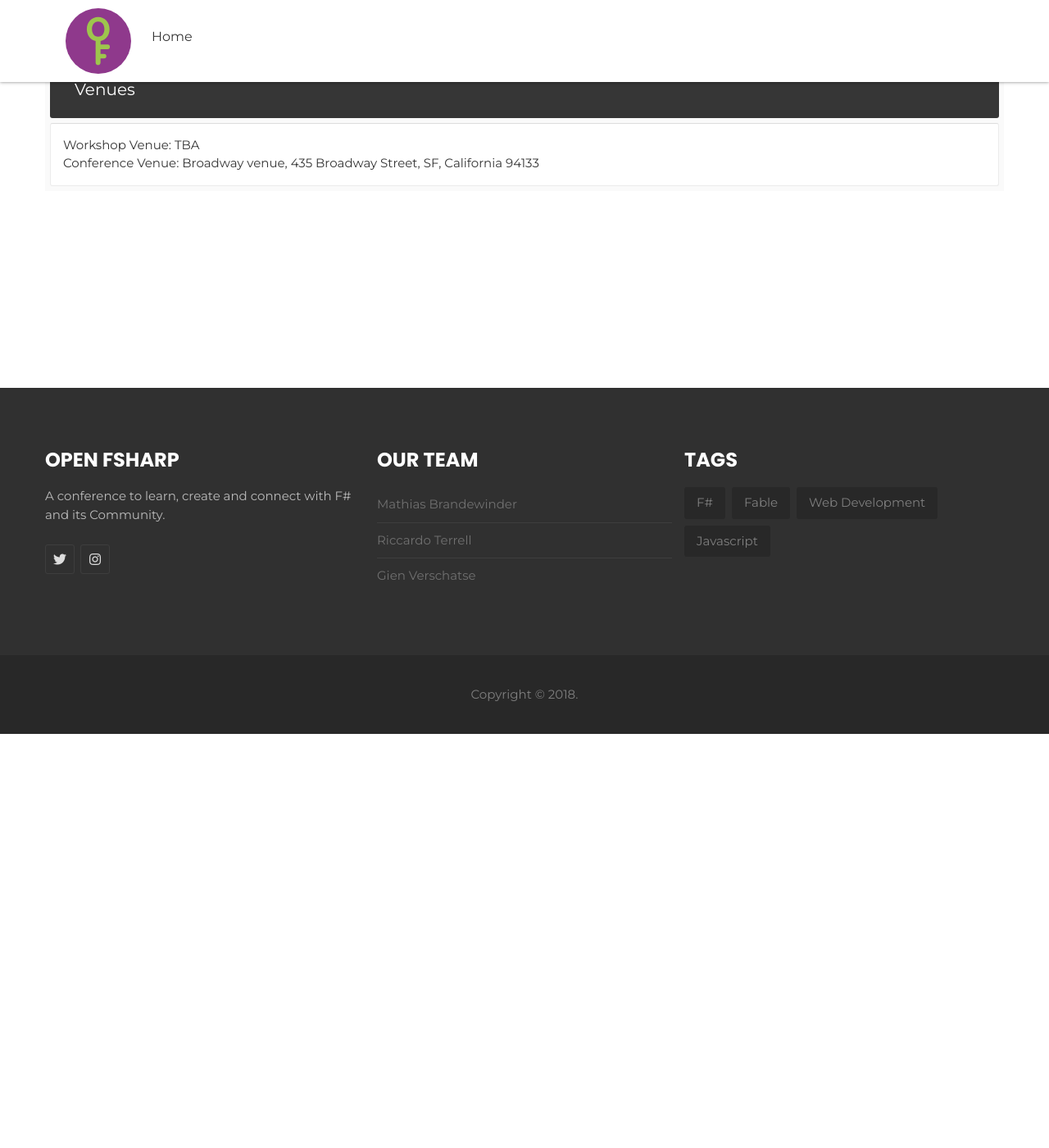
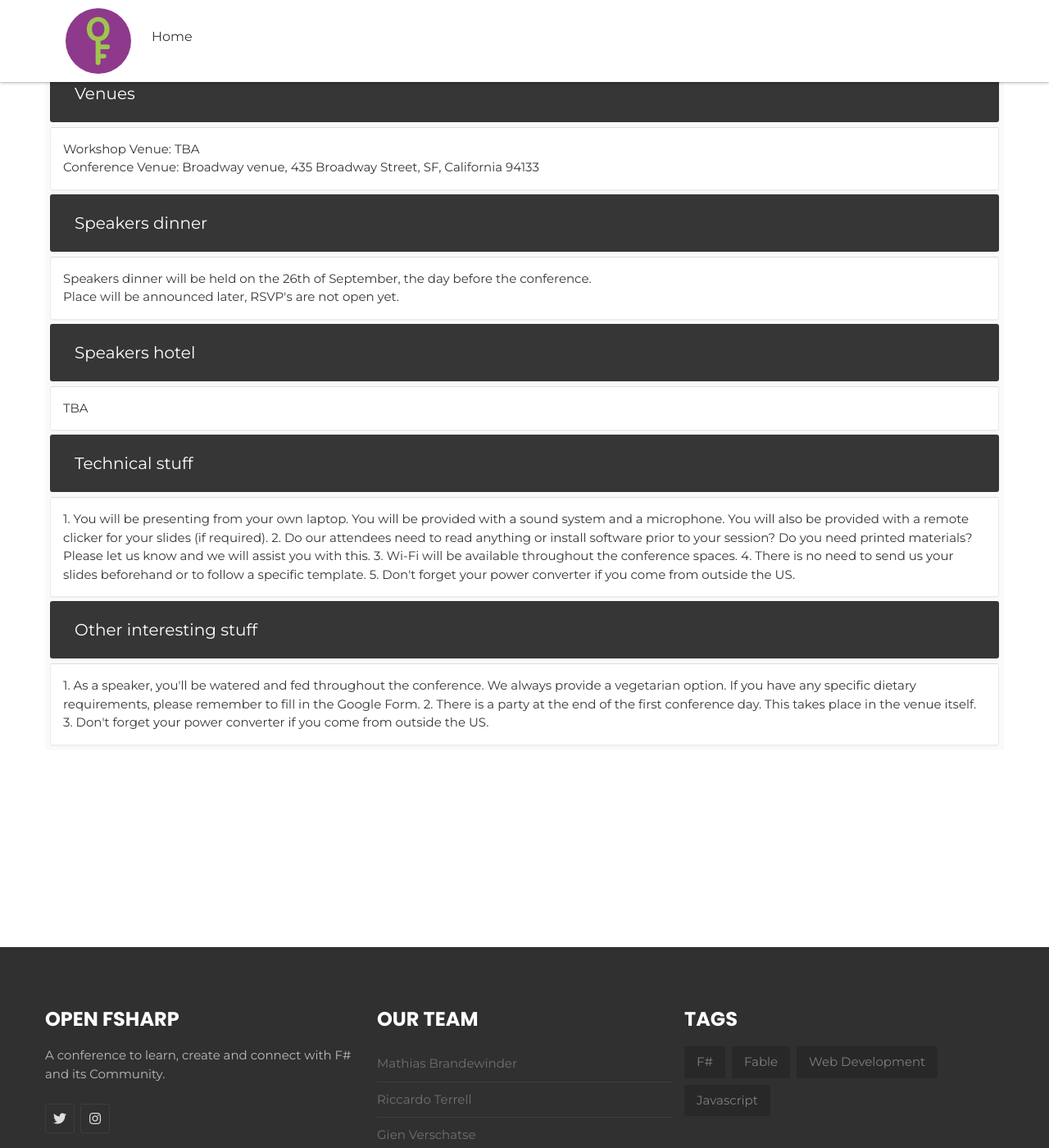
Before and after one commit to open-fsharp/open-fsharp.github.io, a Jekyll site: the page built from speakers.html, in a window 1280 px wide and 1400 px high, scrolled down 648 px. Shown: the whole window at 82% size. Built offline with Jekyll 4.4.1, drawn with Linux system fonts in a browser that asks for light colours; nearby versions of some CDN libraries; comment, search, counter and statistics services are not loaded; before the commit the page ends 1543 px from its top, so only the background shows below that.

Commit message:
update speakers questions

```diff
--- a/speakers.html
+++ b/speakers.html
@@ -70,6 +70,7 @@
 							</div>
 						</div>
 					</div>
+					<div class="panel panel-default">
 						<div class="panel-heading" role="tab" id="headingTwo">
 							<div class="panel-title">
 								<a role="button" data-toggle="collapse" data-parent="#accordion" href="#collapseTwo" aria-expanded="false" aria-controls="collapseTwo">
@@ -84,6 +85,77 @@
 							</div>
 						</div>
 					</div>
+					<div class="panel panel-default">
+						<div class="panel-heading" role="tab" id="headingThree">
+							<div class="panel-title">
+								<a role="button" data-toggle="collapse" data-parent="#accordion" href="#collapseThree" aria-expanded="false" aria-controls="collapseThree">
+									<span>Speakers dinner</span>
+								</a>
+							</div>
+						</div>
+						<div id="collapseThree" class="panel-collapse collapse in" role="tabpanel" aria-labelledby="headingThree">
+							<div class="panel-body">
+								<p>Speakers dinner will be held on the 26th of September, the day before the conference.</p>
+								<p>Place will be announced later, RSVP's are not open yet.</p>
+							</div>
+						</div>
+					</div>
+					<div class="panel panel-default">
+						<div class="panel-heading" role="tab" id="headingFour">
+							<div class="panel-title">
+								<a role="button" data-toggle="collapse" data-parent="#accordion" href="#collapseFour" aria-expanded="false" aria-controls="collapseFour">
+									<span>Speakers hotel</span>
+								</a>
+							</div>
+						</div>
+						<div id="collapseFour" class="panel-collapse collapse in" role="tabpanel" aria-labelledby="headingFour">
+							<div class="panel-body">
+								<p>TBA</p>
+								<p></p>
+							</div>
+						</div>
+					</div>
+					<div class="panel panel-default">
+						<div class="panel-heading" role="tab" id="headingFive">
+							<div class="panel-title">
+								<a role="button" data-toggle="collapse" data-parent="#accordion" href="#collapseFive" aria-expanded="false" aria-controls="collapseFive">
+									<span>Technical stuff</span>
+								</a>
+							</div>
+						</div>
+						<div id="collapseFive" class="panel-collapse collapse in" role="tabpanel" aria-labelledby="headingFive">
+							<div class="panel-body">
+								<p>
+									1. You will be presenting from your own laptop. You will be provided with a sound system and a microphone.
+									   You will also be provided with a remote clicker for your slides (if required).
+									2. Do our attendees need to read anything or install software prior to your session? Do you need printed materials?
+									   Please let us know and we will assist you with this.
+									3. Wi-Fi will be available throughout the conference spaces.
+									4. There is no need to send us your slides beforehand or to follow a specific template.
+									5. Don't forget your power converter if you come from outside the US.
+								</p>
+							</div>
+						</div>
+					</div>
+					<div class="panel panel-default">
+							<div class="panel-heading" role="tab" id="headingSix">
+								<div class="panel-title">
+									<a role="button" data-toggle="collapse" data-parent="#accordion" href="#collapseSix" aria-expanded="false" aria-controls="collapseSix">
+										<span>Other interesting stuff</span>
+									</a>
+								</div>
+							</div>
+							<div id="collapseSix" class="panel-collapse collapse in" role="tabpanel" aria-labelledby="headingSix">
+								<div class="panel-body">
+									<p>
+										1. As a speaker, you'll be watered and fed throughout the conference. We always provide a vegetarian option.
+										   If you have any specific dietary requirements, please remember to fill in the Google Form.
+										2. There is a party at the end of the first conference day. This takes place in the venue itself.
+										3. Don't forget your power converter if you come from outside the US.
+									</p>
+								</div>
+							</div>
+						</div>
 				</div>
 			</div><!-- /.conference-main -->
 		</div><!-- /.row -->
```
Lines whose indentation alone changed are shown as unchanged.
